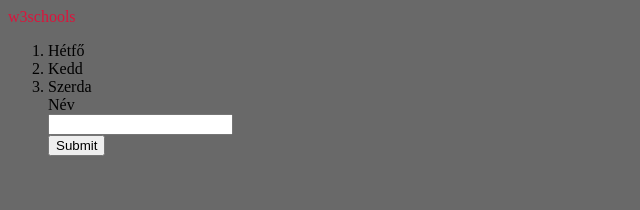
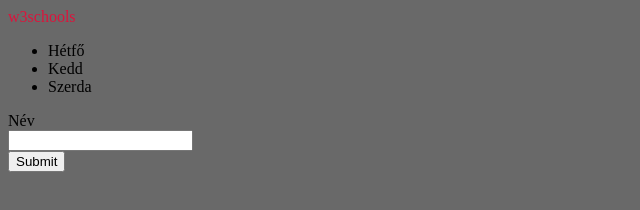
Before and after one commit to bendiii/12.12, a plain HTML site: page index.html in a window 1280 px wide. Shown: the whole page, without its empty margins (0-640 px from the left). Drawn offline with Linux system fonts and the light colour scheme.

Commit message:
Update index.html

```diff
--- a/index.html
+++ b/index.html
@@ -9,7 +9,8 @@
 <body>
     <link rel="stylesheet" href="mystyle.css">
   <a href="https://www.w3schools.com/">w3schools</a>
-    <ol>
+
+    <ul>
         <li>Hétfő</li>
         <li>Kedd</li>
         <li>Szerda</li>
```
